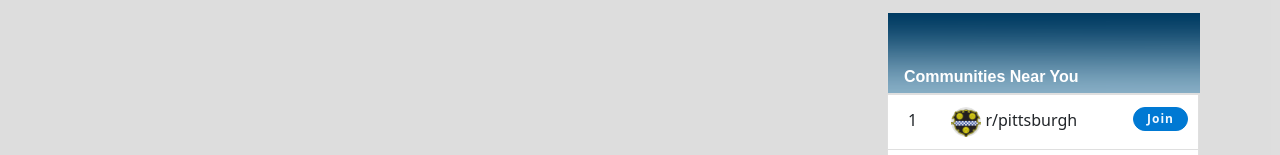
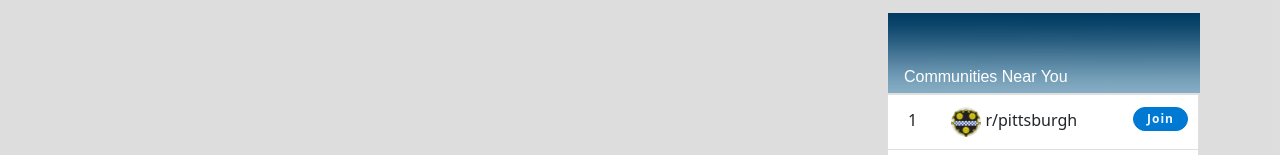
Before and after one commit to jcrowley8/CS230-Reddit-Clone, an Angular app: page / in a window 1280 px wide. Shown: the part 338-493 px from the top of the page. Built offline with nearby package versions, Linux system fonts and the light colour scheme.

Commit message:
name change for more accurate representation of class

```diff
--- a/src/app/app.module.ts
+++ b/src/app/app.module.ts
@@ -1,7 +1,8 @@
 import { NgModule } from '@angular/core';
 import { BrowserModule } from '@angular/platform-browser';
 import { FooterComponent } from 'src/Footer/footer.component';
-import { GrowingCommunitiesComponent } from 'src/growingcommunities/growingcommunities.component';
+import { CommunitiesNearYouComponent } from 'src/growingcommunities/communitiesnearyou.component';
+
 import { NavigationBarComponent } from 'src/Navigation/navigationbar.component';
 import { TrendingTodayComponent } from 'src/trendingtoday/trendingtoday.component';
 
@@ -13,7 +14,7 @@ import { AppComponent } from './app.component';
     NavigationBarComponent,
     FooterComponent,
     TrendingTodayComponent,
-    GrowingCommunitiesComponent,
+    CommunitiesNearYouComponent,
 
   ],
   imports: [
--- a/src/growingcommunities/growingcommunities.component.css
+++ b/src/growingcommunities/communitiesnearyou.component.css
@@ -38,9 +38,6 @@ position:absolute;
     height: 45px;
     background: linear-gradient(0deg,rgba(0, 0, 0, 0.8) 0,rgb(0,121,211));
     content: "";
-
-
-
 }
 .btn-view-all{
     width: 286px;
@@ -70,7 +67,7 @@ position:absolute;
     bottom: 0;
     left: 1;
     font-family: IBM Plex Sans, Arial, sans-serif;
-    font-weight: 600;
+    font-weight: 500;
     font-style: bold;
     color: white;
     text-decoration: none;
```
Also changed, not shown: src/growingcommunities/communitiesnearyou.component.ts (added, +11 -0 lines), src/growingcommunities/growingcommunities.component.ts (deleted, +0 -11 lines), src/growingcommunities/communitiesnearyou.component.html (renamed from src/growingcommunities/growingcommunities.component.html).
